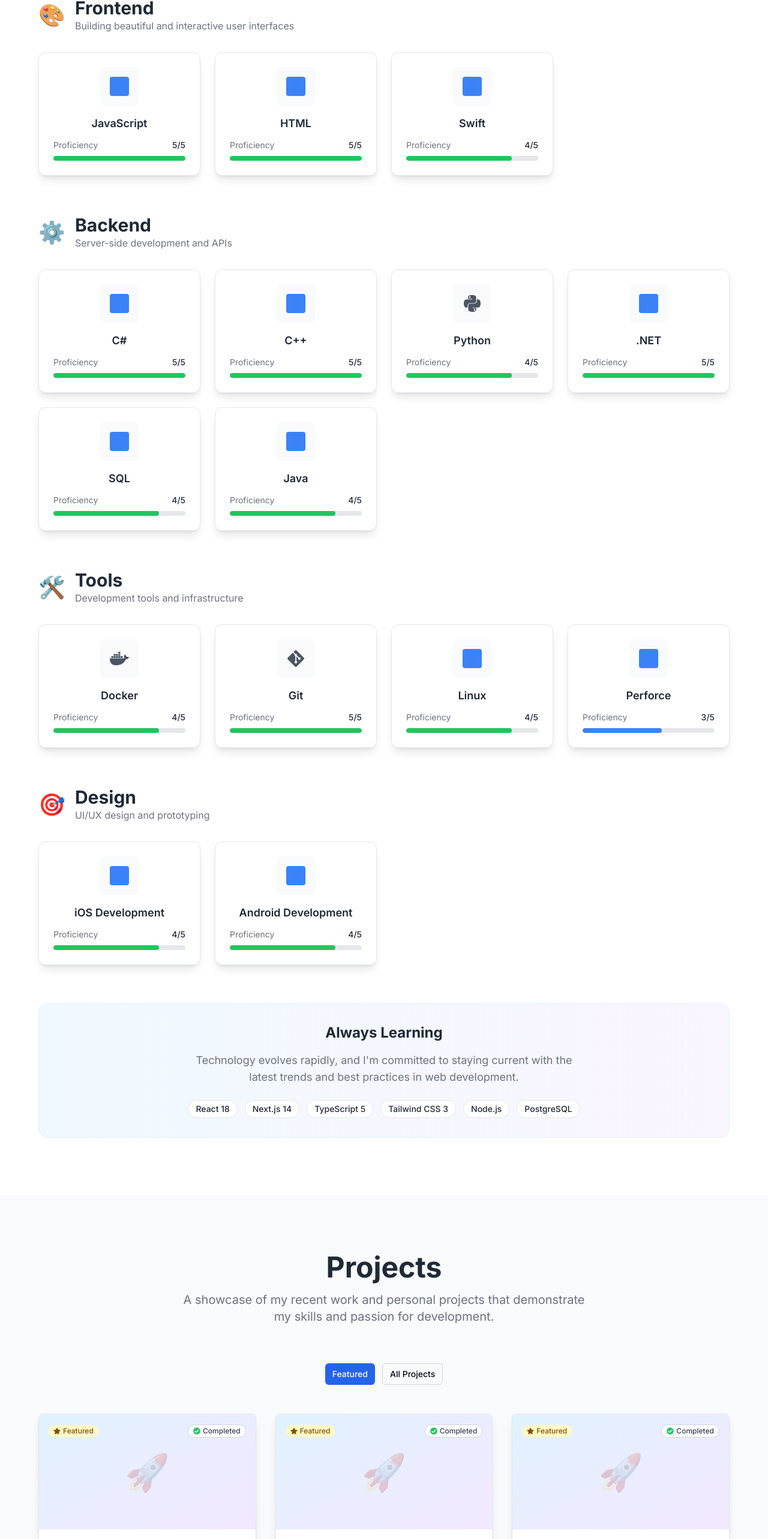
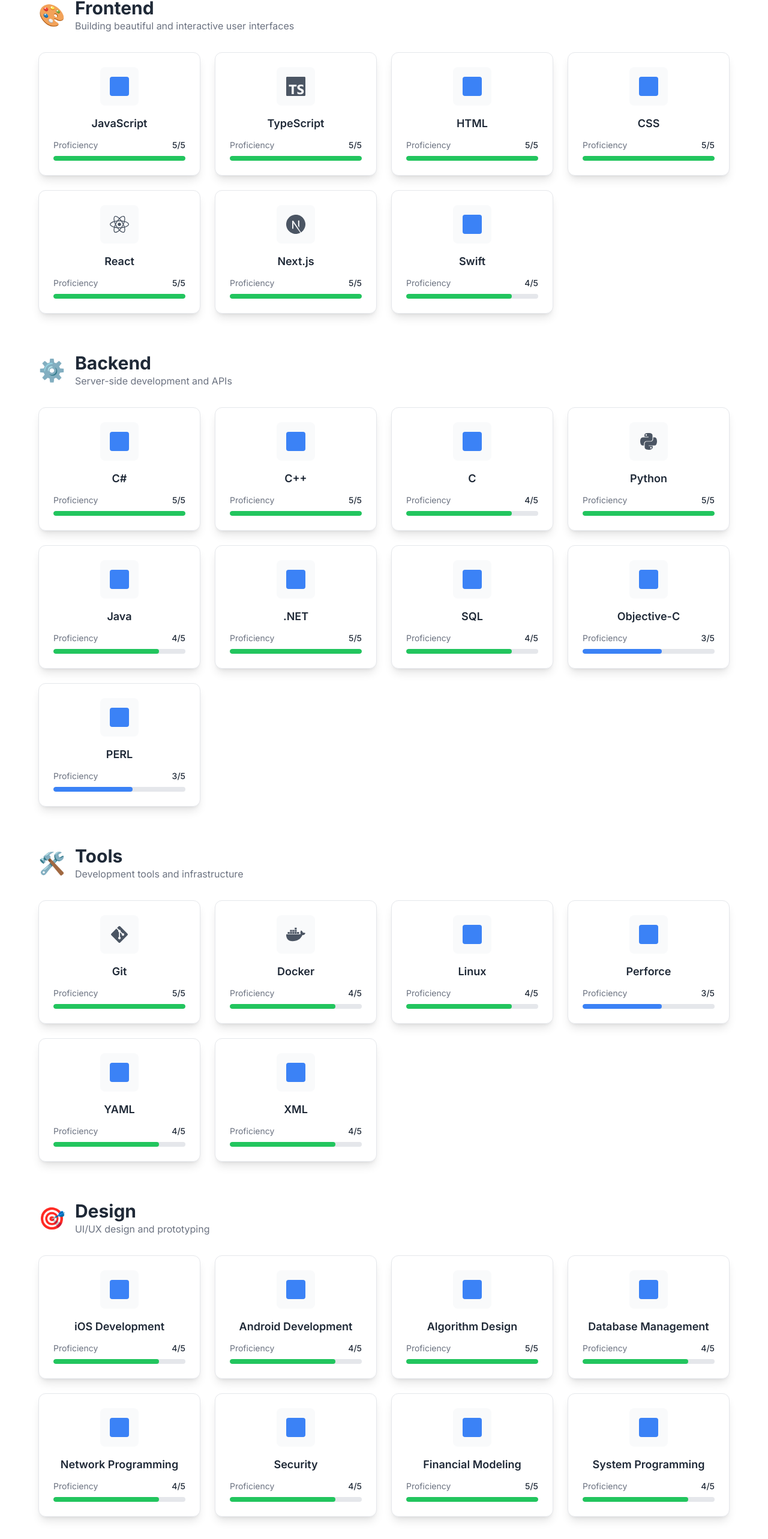
Before and after one commit to FarhoudFlair/PersonalWebsite2025, a Next.js app: page / in a window 1280 px wide. Shown: the part 4945-7511 px from the top of the page at 60% size. Built offline with nearby package versions, Linux system fonts and the light colour scheme; no server answers.

Commit message:
Add new programming languages and tools to siteData, including TypeScript, CSS, React, Next.js, C, Java, PERL, and various design categories. Update proficiency levels for Python and Objective-C. Enhance tools section with Docker, YAML, and XML.

```diff
--- a/app/data/siteData.ts
+++ b/app/data/siteData.ts
@@ -146,12 +146,44 @@
       color: '#F7DF1E',
     },
     {
+      id: 'typescript',
+      name: 'TypeScript',
+      icon: 'SiTypescript',
+      category: 'frontend',
+      proficiency: 5,
+      color: '#3178C6',
+    },
+    {
       id: 'html',
       name: 'HTML',
       icon: 'FaHtml5',
       category: 'frontend',
       proficiency: 5,
       color: '#E34F26',
+    },
+    {
+      id: 'css',
+      name: 'CSS',
+      icon: 'FaCss3Alt',
+      category: 'frontend',
+      proficiency: 5,
+      color: '#1572B6',
+    },
+    {
+      id: 'react',
+      name: 'React',
+      icon: 'FaReact',
+      category: 'frontend',
+      proficiency: 5,
+      color: '#61DAFB',
+    },
+    {
+      id: 'nextjs',
+      name: 'Next.js',
+      icon: 'SiNextdotjs',
+      category: 'frontend',
+      proficiency: 5,
+      color: '#000000',
     },
     {
       id: 'swift',
@@ -180,12 +212,28 @@
       color: '#00599C',
     },
     {
+      id: 'c',
+      name: 'C',
+      icon: 'SiC',
+      category: 'backend',
+      proficiency: 4,
+      color: '#A8B9CC',
+    },
+    {
       id: 'python',
       name: 'Python',
       icon: 'FaPython',
       category: 'backend',
+      proficiency: 5,
+      color: '#3776AB',
+    },
+    {
+      id: 'java',
+      name: 'Java',
+      icon: 'FaJava',
+      category: 'backend',
       proficiency: 4,
-      color: '#3776AB',
+      color: '#ED8B00',
     },
     {
       id: 'dotnet',
@@ -204,15 +252,31 @@
       color: '#4479A1',
     },
     {
-      id: 'java',
-      name: 'Java',
-      icon: 'FaJava',
+      id: 'objectivec',
+      name: 'Objective-C',
+      icon: 'SiObjectivec',
       category: 'backend',
-      proficiency: 4,
-      color: '#ED8B00',
+      proficiency: 3,
+      color: '#438EFF',
+    },
+    {
+      id: 'perl',
+      name: 'PERL',
+      icon: 'SiPerl',
+      category: 'backend',
+      proficiency: 3,
+      color: '#39457E',
     },
 
-    // Tools
+    // Tools & Technologies
+    {
+      id: 'git',
+      name: 'Git',
+      icon: 'FaGitAlt',
+      category: 'tools',
+      proficiency: 5,
+      color: '#F05032',
+    },
     {
       id: 'docker',
       name: 'Docker',
@@ -220,14 +284,6 @@
       category: 'tools',
       proficiency: 4,
       color: '#2496ED',
-    },
-    {
-      id: 'git',
-      name: 'Git',
-      icon: 'FaGitAlt',
-      category: 'tools',
-      proficiency: 5,
-      color: '#F05032',
     },
     {
       id: 'linux',
@@ -245,8 +301,24 @@
       proficiency: 3,
       color: '#404040',
     },
+    {
+      id: 'yaml',
+      name: 'YAML',
+      icon: 'SiYaml',
+      category: 'tools',
+      proficiency: 4,
+      color: '#CB171E',
+    },
+    {
+      id: 'xml',
+      name: 'XML',
+      icon: 'SiXml',
+      category: 'tools',
+      proficiency: 4,
+      color: '#FF6600',
+    },
 
-    // Design
+    // Specialized/Domain
     {
       id: 'ios',
       name: 'iOS Development',
@@ -262,6 +334,54 @@
       category: 'design',
       proficiency: 4,
       color: '#3DDC84',
+    },
+    {
+      id: 'algorithms',
+      name: 'Algorithm Design',
+      icon: 'FaCode',
+      category: 'design',
+      proficiency: 5,
+      color: '#6B73FF',
+    },
+    {
+      id: 'databases',
+      name: 'Database Management',
+      icon: 'FaDatabase',
+      category: 'design',
+      proficiency: 4,
+      color: '#336791',
+    },
+    {
+      id: 'networking',
+      name: 'Network Programming',
+      icon: 'FaNetworkWired',
+      category: 'design',
+      proficiency: 4,
+      color: '#FF6B6B',
+    },
+    {
+      id: 'security',
+      name: 'Security',
+      icon: 'FaShieldAlt',
+      category: 'design',
+      proficiency: 4,
+      color: '#FF4757',
+    },
+    {
+      id: 'financial',
+      name: 'Financial Modeling',
+      icon: 'FaChartLine',
+      category: 'design',
+      proficiency: 5,
+      color: '#2ED573',
+    },
+    {
+      id: 'system-programming',
+      name: 'System Programming',
+      icon: 'FaCogs',
+      category: 'design',
+      proficiency: 4,
+      color: '#747D8C',
     },
   ],
 
```
